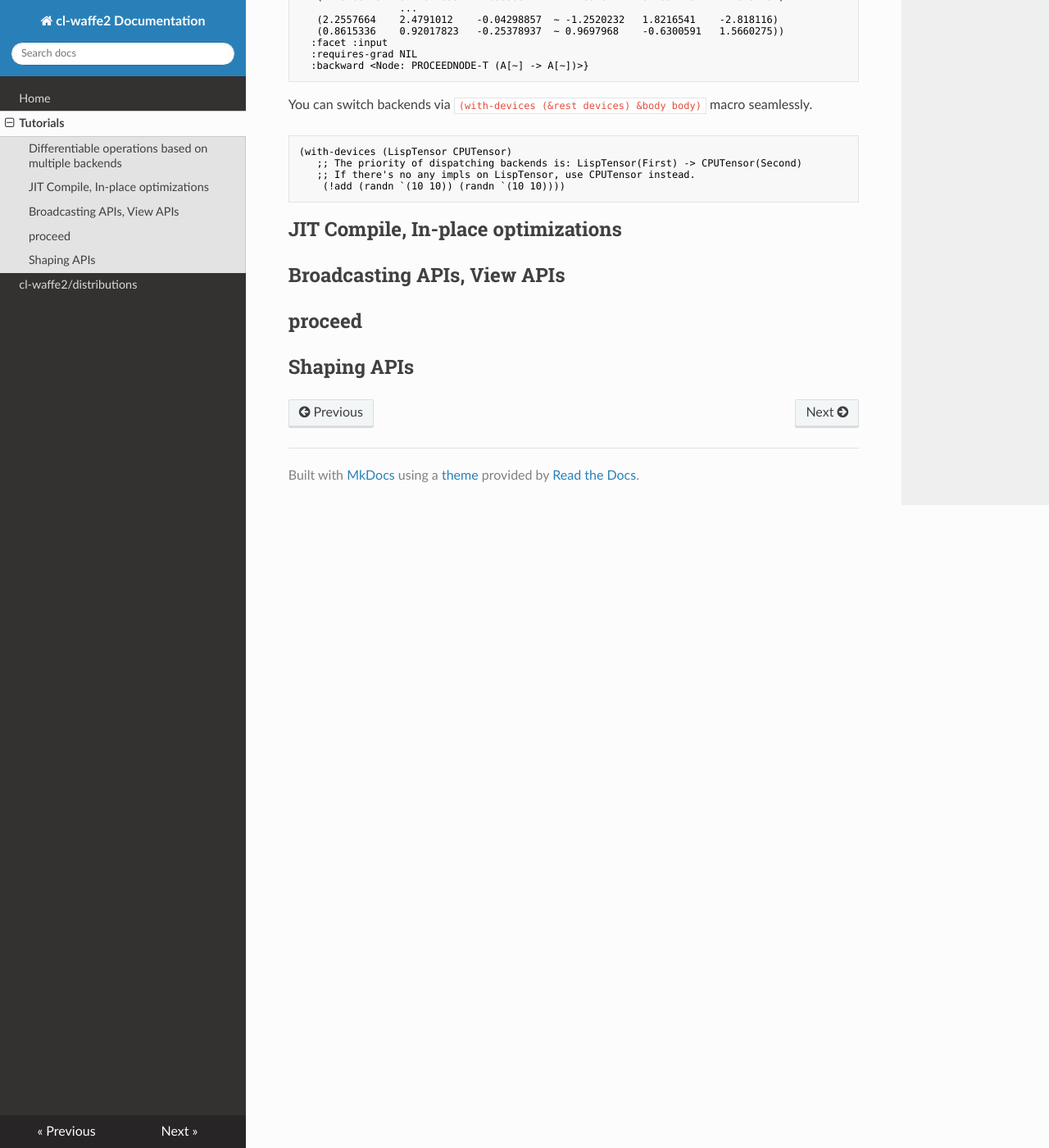
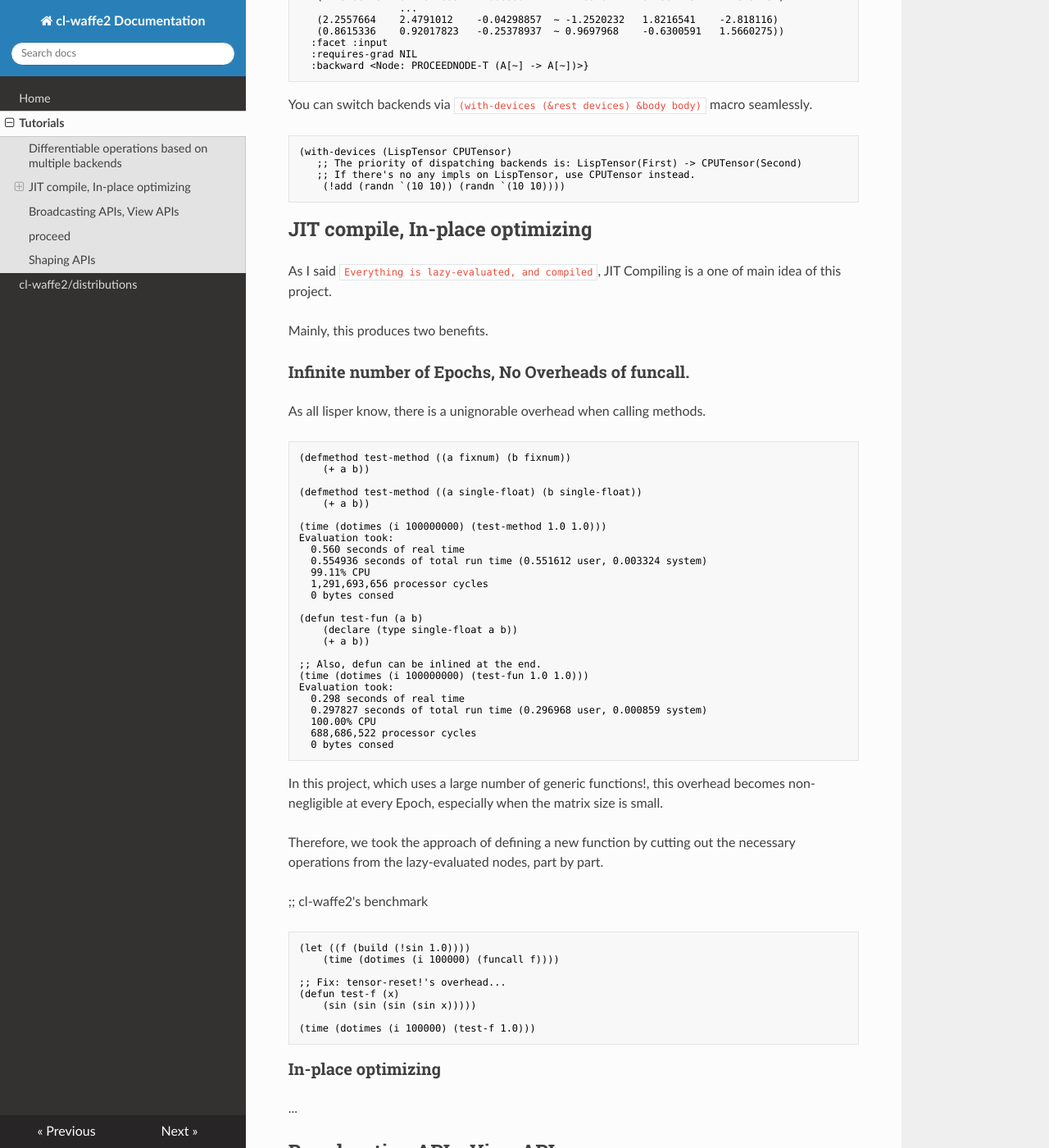
Before and after one commit to hikettei/cl-waffe2, an MkDocs documentation site: the page built from docs/cl-waffe2-docs/docs/overview.md, in a window 1280 px wide and 1400 px high, scrolled down 3103 px. Shown: the whole window at 82% size. Built offline with MkDocs 1.6.1, drawn with Linux system fonts in a browser that asks for light colours; nearby versions of some CDN libraries.

Commit message:
[Update] Tutorials

````diff
--- a/docs/cl-waffe2-docs/docs/overview.md
+++ b/docs/cl-waffe2-docs/docs/overview.md
@@ -161,7 +161,66 @@ You can switch backends via `(with-devices (&rest devices) &body body)` macro se
     (!add (randn `(10 10)) (randn `(10 10))))
 ```
 
-## JIT Compile, In-place optimizations
+## JIT compile, In-place optimizing
+
+As I said `Everything is lazy-evaluated, and compiled`, JIT Compiling is a one of main idea of this project.
+
+Mainly, this produces two benefits.
+
+### Infinite number of Epochs, No Overheads of funcall.
+
+As all lisper know, there is a unignorable overhead when calling methods.
+
+```lisp
+(defmethod test-method ((a fixnum) (b fixnum))
+	(+ a b))
+
+(defmethod test-method ((a single-float) (b single-float))
+	(+ a b))
+
+(time (dotimes (i 100000000) (test-method 1.0 1.0)))
+Evaluation took:
+  0.560 seconds of real time
+  0.554936 seconds of total run time (0.551612 user, 0.003324 system)
+  99.11% CPU
+  1,291,693,656 processor cycles
+  0 bytes consed
+
+(defun test-fun (a b)
+	(declare (type single-float a b))
+	(+ a b))
+
+;; Also, defun can be inlined at the end.
+(time (dotimes (i 100000000) (test-fun 1.0 1.0)))
+Evaluation took:
+  0.298 seconds of real time
+  0.297827 seconds of total run time (0.296968 user, 0.000859 system)
+  100.00% CPU
+  688,686,522 processor cycles
+  0 bytes consed
+```
+
+In this project, which uses a large number of generic functions!, this overhead becomes non-negligible at every Epoch, especially when the matrix size is small.
+
+Therefore, we took the approach of defining a new function by cutting out the necessary operations from the lazy-evaluated nodes, part by part.
+
+;; cl-waffe2's benchmark
+
+```lisp
+(let ((f (build (!sin 1.0))))
+	(time (dotimes (i 100000) (funcall f))))
+
+;; Fix: tensor-reset!'s overhead...
+(defun test-f (x)
+    (sin (sin (sin (sin x)))))
+
+(time (dotimes (i 100000) (test-f 1.0)))
+```
+
+
+### In-place optimizing
+
+...
 
 ## Broadcasting APIs, View APIs
 
````
Also changed, not shown: docs/cl-waffe2-docs/docs/index.md (+1 -1 lines).
